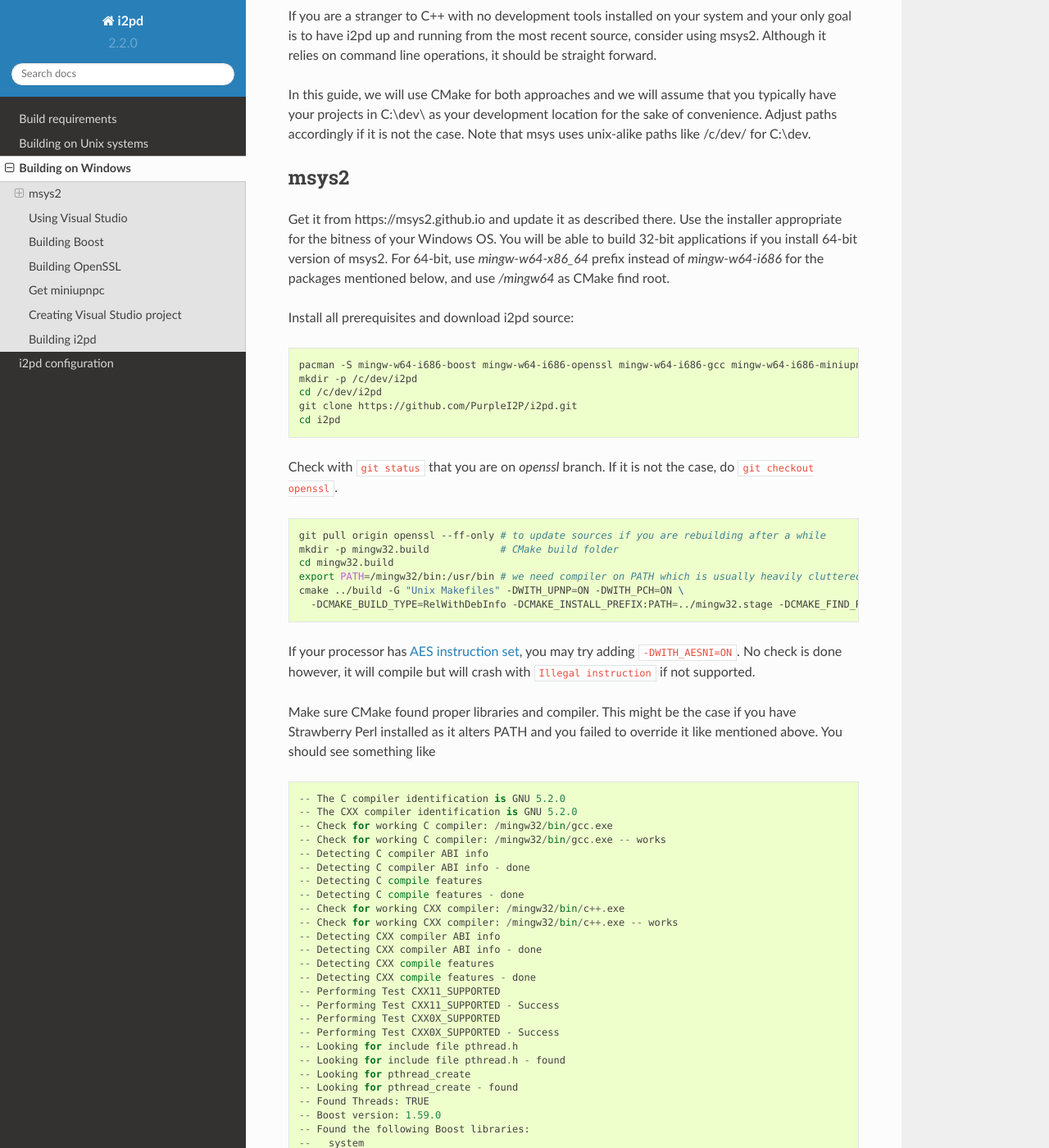
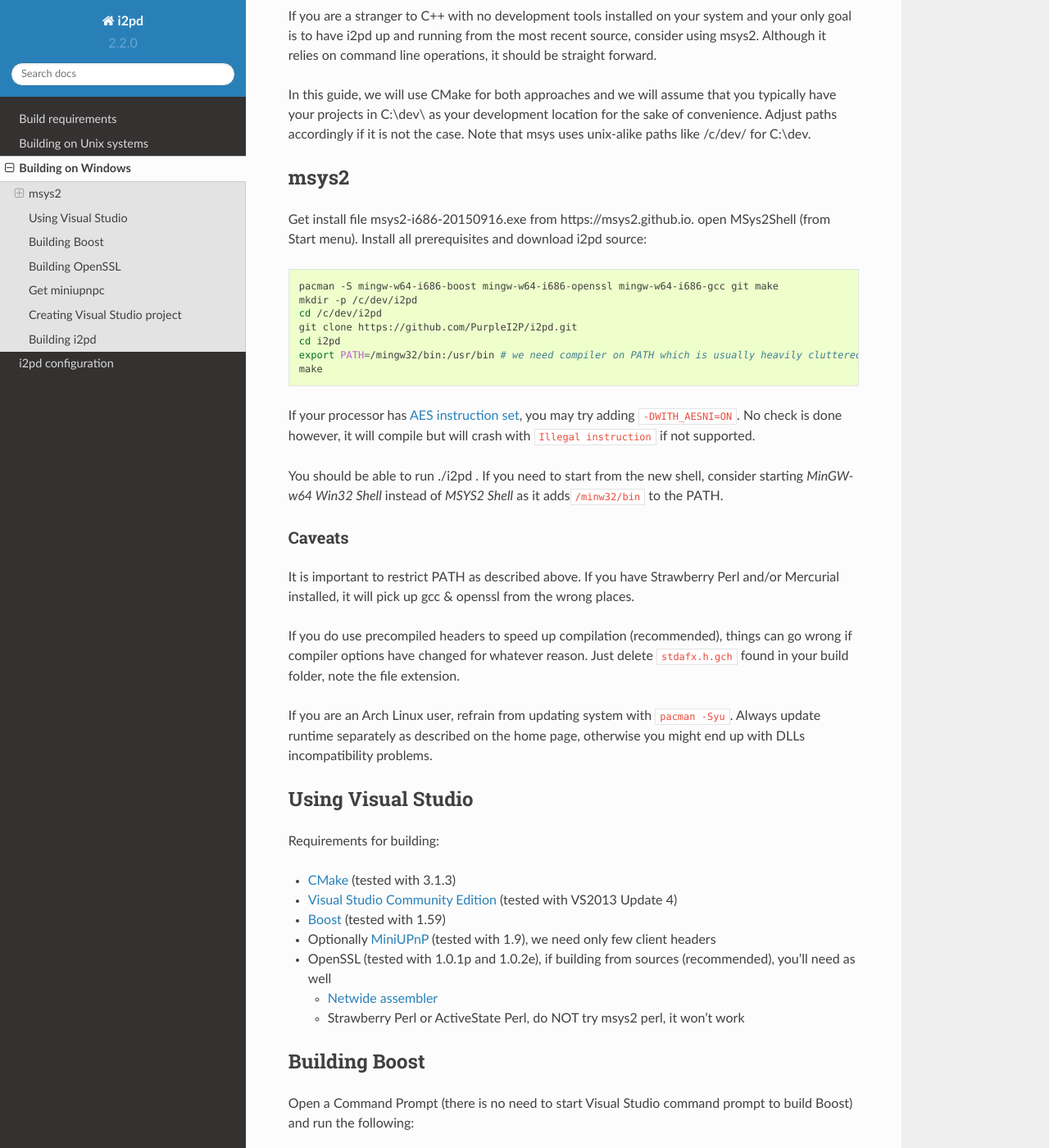
Before and after one commit to PurpleI2P/i2pd, a Sphinx documentation site: the page built from docs/build_notes_windows.md, in a window 1280 px wide and 1400 px high, scrolled down 296 px. Shown: the whole window at 82% size. Built offline with Sphinx 7.4.7 and the Read the Docs theme 2.0.0, drawn with Linux system fonts in a browser that asks for light colours; some of the changed text lies outside the part shown.

Commit message:
Update build_notes_windows.md

````diff
--- a/docs/build_notes_windows.md
+++ b/docs/build_notes_windows.md
@@ -23,105 +23,24 @@
 msys2
 -----
 
-Get it from https://msys2.github.io and update it as described
-there. Use the installer appropriate for the bitness of your Windows
-OS. You will be able to build 32-bit applications if you install
-64-bit version of msys2. For 64-bit, use *mingw-w64-x86_64* prefix
-instead of *mingw-w64-i686* for the packages mentioned below, and use
-*/mingw64* as CMake find root.
-
+Get install file msys2-i686-20150916.exe from https://msys2.github.io.
+open MSys2Shell (from Start menu).
 Install all prerequisites and download i2pd source:
 
 ```bash
-pacman -S mingw-w64-i686-boost mingw-w64-i686-openssl mingw-w64-i686-gcc mingw-w64-i686-miniupnpc cmake git
+pacman -S mingw-w64-i686-boost mingw-w64-i686-openssl mingw-w64-i686-gcc git make
 mkdir -p /c/dev/i2pd
 cd /c/dev/i2pd
 git clone https://github.com/PurpleI2P/i2pd.git
 cd i2pd
-```
-
-Check with `git status` that you are on *openssl* branch. If it is not
-the case, do `git checkout openssl`.
-
-```sh
-git pull origin openssl --ff-only # to update sources if you are rebuilding after a while
-mkdir -p mingw32.build            # CMake build folder
-cd mingw32.build
 export PATH=/mingw32/bin:/usr/bin # we need compiler on PATH which is usually heavily cluttered on Windows
-cmake ../build -G "Unix Makefiles" -DWITH_UPNP=ON -DWITH_PCH=ON \
-  -DCMAKE_BUILD_TYPE=RelWithDebInfo -DCMAKE_INSTALL_PREFIX:PATH=../mingw32.stage -DCMAKE_FIND_ROOT_PATH=/mingw32
+make
 ```
 
 If your processor has
 [AES instruction set](https://en.wikipedia.org/wiki/AES_instruction_set),
 you may try adding `-DWITH_AESNI=ON`. No check is done however, it
 will compile but will crash with `Illegal instruction` if not supported.
-
-Make sure CMake found proper libraries and compiler. This might be the
-case if you have Strawberry Perl installed as it alters PATH and you
-failed to override it like mentioned above. You should see something
-like
-
-```
--- The C compiler identification is GNU 5.2.0
--- The CXX compiler identification is GNU 5.2.0
--- Check for working C compiler: /mingw32/bin/gcc.exe
--- Check for working C compiler: /mingw32/bin/gcc.exe -- works
--- Detecting C compiler ABI info
--- Detecting C compiler ABI info - done
--- Detecting C compile features
--- Detecting C compile features - done
--- Check for working CXX compiler: /mingw32/bin/c++.exe
--- Check for working CXX compiler: /mingw32/bin/c++.exe -- works
--- Detecting CXX compiler ABI info
--- Detecting CXX compiler ABI info - done
--- Detecting CXX compile features
--- Detecting CXX compile features - done
--- Performing Test CXX11_SUPPORTED
--- Performing Test CXX11_SUPPORTED - Success
--- Performing Test CXX0X_SUPPORTED
--- Performing Test CXX0X_SUPPORTED - Success
--- Looking for include file pthread.h
--- Looking for include file pthread.h - found
--- Looking for pthread_create
--- Looking for pthread_create - found
--- Found Threads: TRUE
--- Boost version: 1.59.0
--- Found the following Boost libraries:
---   system
---   filesystem
---   regex
---   program_options
---   date_time
---   thread
---   chrono
--- Found OpenSSL: /mingw32/lib/libssl.dll.a;/mingw32/lib/libcrypto.dll.a (found version "1.0.2d")
--- Found MiniUPnP headers: /mingw32/include
--- Found ZLIB: /mingw32/lib/libz.dll.a (found version "1.2.8")
--- ---------------------------------------
--- Build type         : RelWithDebInfo
--- Compiler vendor    : GNU
--- Compiler version   : 5.2.0
--- Compiler path      : /mingw32/bin/c++.exe
--- Install prefix:    : ../mingw32.stage
--- Options:
---   AESNI            : OFF
---   HARDENING        : OFF
---   LIBRARY          : ON
---   BINARY           : ON
---   STATIC BUILD     : OFF
---   UPnP             : ON
---   PCH              : ON
--- ---------------------------------------
--- Configuring done
--- Generating done
--- Build files have been written to: /c/dev/i2pd/i2pd/mingw32.build
-```
-
-Now it is time to compile everything. If you have a multicore processor
-you can add `-j` flag.
-
-    make -j4 install
 
 You should be able to run ./i2pd . If you need to start from the new
 shell, consider starting *MinGW-w64 Win32 Shell* instead of *MSYS2 Shell* as
````
